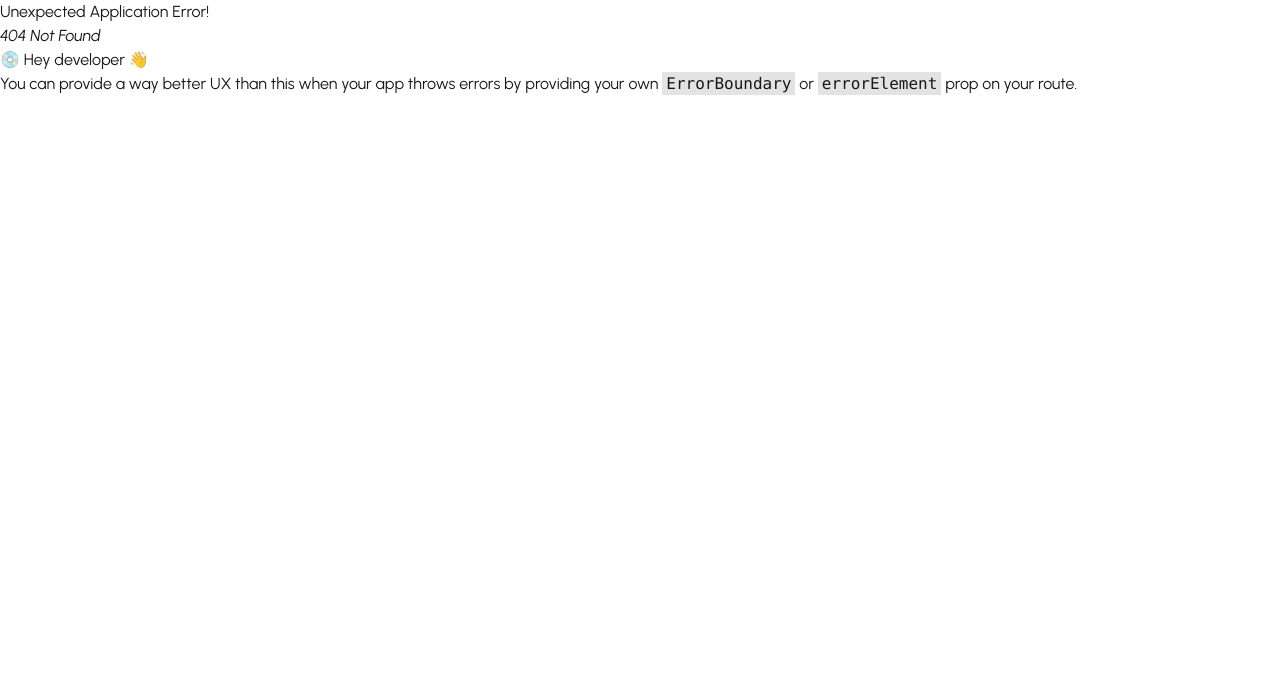
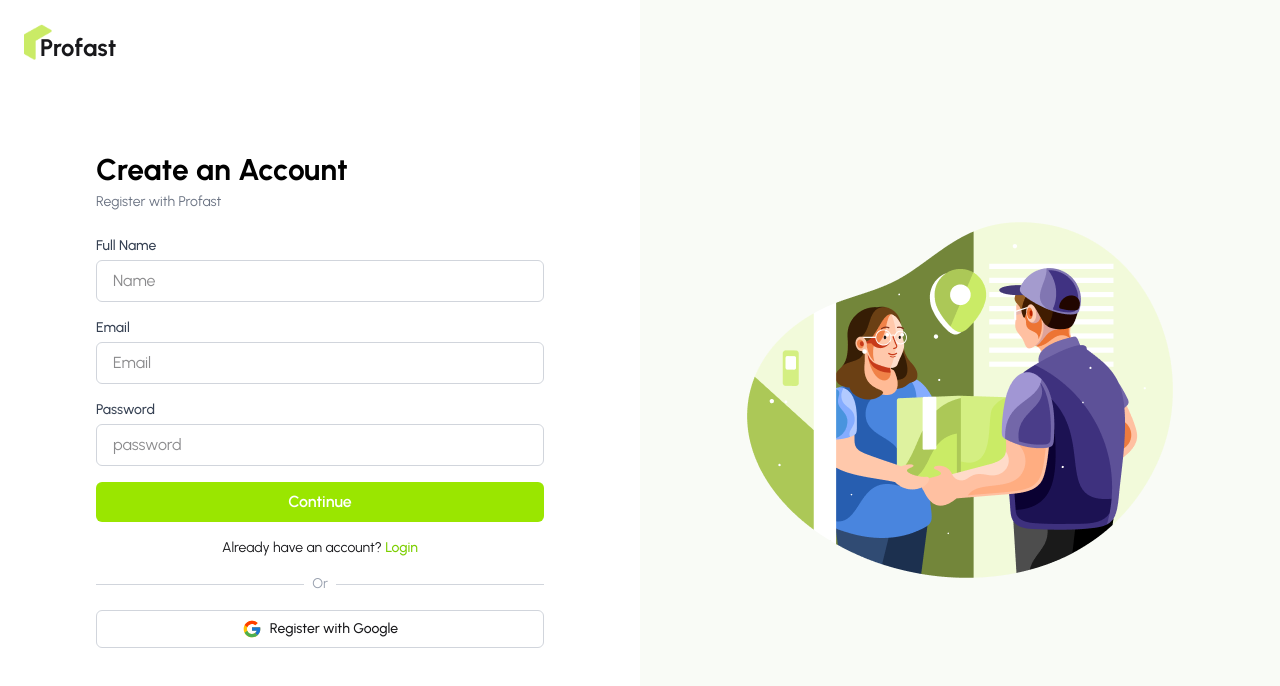
Before and after one commit to sharifulislamudoy/Pro-Fast-Client, a React (Vite) app: page /auth/registration in a window 1280 px wide. Before the commit this address had no page. Shown: the top 686 px of the page. Built offline with nearby package versions, Linux system fonts and the light colour scheme.

Commit message:
design login and register page

```diff
--- /dev/null
+++ b/src/Context/AuthContext.jsx
@@ -0,0 +1,5 @@
+import React, { createContext } from 'react';
+
+const AuthContext = createContext();
+
+export default AuthContext;
--- a/src/Firebase/Firebase__config__.js
+++ b/src/Firebase/Firebase__config__.js
@@ -1,5 +1,6 @@
 // src/firebase/firebase.config.js
 import { initializeApp } from "firebase/app";
+import { getAuth } from 'firebase/auth';
 
 const firebaseConfig = {
   apiKey: import.meta.env.VITE_FIREBASE_API_KEY,
@@ -13,4 +14,6 @@ const firebaseConfig = {
 
 const app = initializeApp(firebaseConfig);
 
-export default app;
+const auth = getAuth(app)
+
+export default auth
--- /dev/null
+++ b/src/Layouts/AuthenticationLayout.jsx
@@ -0,0 +1,36 @@
+import React from 'react';
+import { Outlet } from 'react-router';
+import AuthImage from '../assets/authImage.png';
+import { FcGoogle } from 'react-icons/fc';
+import Logo from '../Components/Logo';
+
+const AuthenticationLayout = () => {
+    return (
+        <div className="min-h-screen grid grid-cols-1 md:grid-cols-2 bg-[#F9FBF6] relative">
+
+            {/* Left side - Form */}
+            <div className="relative flex items-center justify-center px-6 py-12 bg-white">
+
+                {/* Logo at top-left */}
+                <div className="absolute top-6 left-6">
+                    <Logo />
+                </div>
+
+                <div className="w-full max-w-md">
+                    <Outlet />
+                </div>
+            </div>
+
+            {/* Right side - Image */}
+            <div className="hidden md:flex items-center justify-center p-6">
+                <img
+                    src={AuthImage}
+                    alt="Delivery Illustration"
+                    className="max-w-full h-auto"
+                />
+            </div>
+        </div>
+    );
+};
+
+export default AuthenticationLayout;
--- /dev/null
+++ b/src/Pages/Registration.jsx
@@ -0,0 +1,69 @@
+import React from 'react';
+import { FcGoogle } from 'react-icons/fc';
+import { Link } from 'react-router';
+
+const Registration = () => {
+    return (
+        <div>
+            {/* Heading */}
+            <h2 className="text-3xl font-bold text-black mb-1">Create an Account</h2>
+            <p className="text-sm text-gray-500 mb-6">Register with Profast</p>
+
+            {/* Form */}
+            <form className="space-y-4">
+                <div>
+                    <label className="block text-sm font-medium text-gray-700 mb-1">Full Name</label>
+                    <input
+                        type="name"
+                        placeholder="Name"
+                        className="w-full px-4 py-2 border border-gray-300 rounded-md focus:outline-none focus:ring-2 focus:ring-lime-400"
+                    />
+                </div>
+
+                <div>
+                    <label className="block text-sm font-medium text-gray-700 mb-1">Email</label>
+                    <input
+                        type="email"
+                        placeholder="Email"
+                        className="w-full px-4 py-2 border border-gray-300 rounded-md focus:outline-none focus:ring-2 focus:ring-lime-400"
+                    />
+                </div>
+
+                <div>
+                    <label className="block text-sm font-medium text-gray-700 mb-1">Password</label>
+                    <input
+                        type="password"
+                        placeholder="password"
+                        className="w-full px-4 py-2 border border-gray-300 rounded-md focus:outline-none focus:ring-2 focus:ring-lime-400"
+                    />
+                </div>
+
+                <button
+                    type="submit"
+                    className="w-full bg-lime-400 hover:bg-lime-500 text-white font-semibold py-2 rounded-md"
+                >
+                    Continue
+                </button>
+            </form>
+
+            {/* Register & OR */}
+            <p className="text-sm text-center mt-4">
+                Already have an account? <Link to={'/auth/login'} className="text-lime-500 font-medium">Login</Link>
+            </p>
+
+            <div className="flex items-center my-4">
+                <hr className="flex-grow border-gray-300" />
+                <span className="mx-2 text-gray-400 text-sm">Or</span>
+                <hr className="flex-grow border-gray-300" />
+            </div>
+
+            {/* Google login */}
+            <button className="w-full flex items-center justify-center gap-2 border border-gray-300 py-2 rounded-md hover:bg-gray-100">
+                <FcGoogle size={20} />
+                <span className="text-sm font-medium">Register with Google</span>
+            </button>
+        </div>
+    );
+};
+
+export default Registration;
--- /dev/null
+++ b/src/Pages/login.jsx
@@ -0,0 +1,64 @@
+import React from 'react';
+import { FcGoogle } from 'react-icons/fc';
+import { Link } from 'react-router';
+
+const login = () => {
+    return (
+        <div>
+            {/* Heading */}
+            <h2 className="text-3xl font-bold text-black mb-1">Welcome Back</h2>
+            <p className="text-sm text-gray-500 mb-6">Login with Profast</p>
+
+            {/* Form */}
+            <form className="space-y-4">
+                <div>
+                    <label className="block text-sm font-medium text-gray-700 mb-1">Email</label>
+                    <input
+                        type="email"
+                        placeholder="Email"
+                        className="w-full px-4 py-2 border border-gray-300 rounded-md focus:outline-none focus:ring-2 focus:ring-lime-400"
+                    />
+                </div>
+
+                <div>
+                    <label className="block text-sm font-medium text-gray-700 mb-1">Password</label>
+                    <input
+                        type="password"
+                        placeholder="password"
+                        className="w-full px-4 py-2 border border-gray-300 rounded-md focus:outline-none focus:ring-2 focus:ring-lime-400"
+                    />
+                </div>
+
+                <div className="text-right">
+                    <a href="#" className="text-sm text-lime-500 hover:underline">Forget Password?</a>
+                </div>
+
+                <button
+                    type="submit"
+                    className="w-full bg-lime-400 hover:bg-lime-500 text-white font-semibold py-2 rounded-md"
+                >
+                    Continue
+                </button>
+            </form>
+
+            {/* Register & OR */}
+            <p className="text-sm text-center mt-4">
+                Don’t have any account? <Link to={'/auth/registration'} className="text-lime-500 font-medium">Register</Link>
+            </p>
+
+            <div className="flex items-center my-4">
+                <hr className="flex-grow border-gray-300" />
+                <span className="mx-2 text-gray-400 text-sm">Or</span>
+                <hr className="flex-grow border-gray-300" />
+            </div>
+
+            {/* Google login */}
+            <button className="w-full flex items-center justify-center gap-2 border border-gray-300 py-2 rounded-md hover:bg-gray-100">
+                <FcGoogle size={20} />
+                <span className="text-sm font-medium">Login with Google</span>
+            </button>
+        </div>
+    );
+};
+
+export default login;
--- a/src/Routes/Router.jsx
+++ b/src/Routes/Router.jsx
@@ -3,16 +3,33 @@ import {
 } from "react-router";
 import MainLayout from "../Layouts/MainLayout";
 import Home from "../Pages/Home";
+import AuthenticationLayout from "../Layouts/AuthenticationLayout";
+import login from "../Pages/login";
+import Registration from "../Pages/Registration";
 
 export const router = createBrowserRouter([
   {
     path: "/",
     Component: MainLayout,
     children: [
-        {
-            index: true,
-            Component: Home,
-        }
+      {
+        index: true,
+        Component: Home,
+      },
     ]
   },
+  {
+    path: '/auth',
+    Component: AuthenticationLayout,
+    children: [
+      {
+        path: 'login',
+        Component: login,
+      },
+      {
+        path: 'registration',
+        Component: Registration,
+      }
+    ]
+  }
 ]);
--- a/src/Shared/Navbar.jsx
+++ b/src/Shared/Navbar.jsx
@@ -1,5 +1,5 @@
 import React from 'react';
-import { NavLink } from 'react-router';
+import { Link, NavLink } from 'react-router';
 import Logo from '../Components/Logo';
 
 const Navbar = () => {
@@ -31,7 +31,7 @@ const Navbar = () => {
                 </ul>
             </div>
             <div className="navbar-end gap-2">
-                <a className="btn">Sign In</a>
+                <Link to={'/auth/login'} className='btn'>Sign In</Link>
                 <a className="btn btn-primary border-none shadow-none">Be a rider</a>
             </div>
         </div>
```
